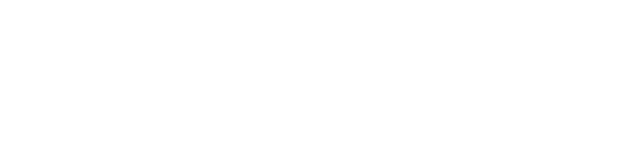
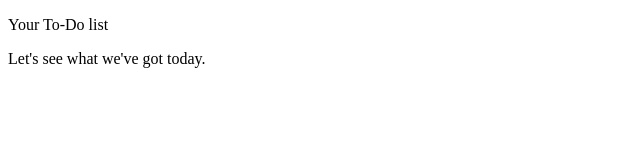
Before and after one commit to bruhhhyannnn/to-do, a plain HTML site: page app/index.html in a window 1280 px wide. Shown: the whole page, without its empty margins (0-640 px from the left). Drawn offline with nearby package versions, Linux system fonts and the light colour scheme.

Commit message:
create heading paragraphs

```diff
--- a/app/index.html
+++ b/app/index.html
@@ -17,7 +17,8 @@
         <div class="container">
             <!-- HEADING -->
             <div class="heading">
-
+                <p class="heading">Your To-Do list</p>
+                <p class="subheading">Let's see what we've got today.</p>
             </div>
 
             <!-- TASKS -->
```
